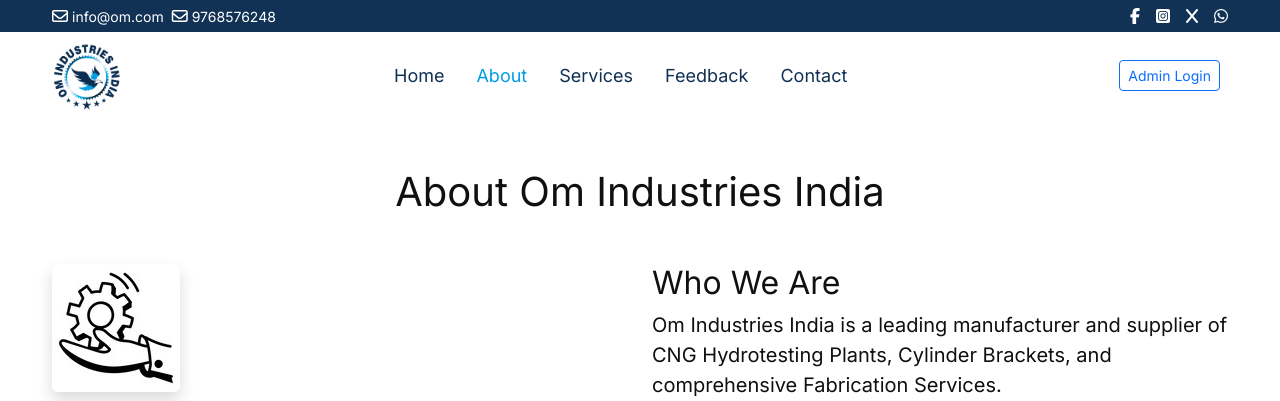
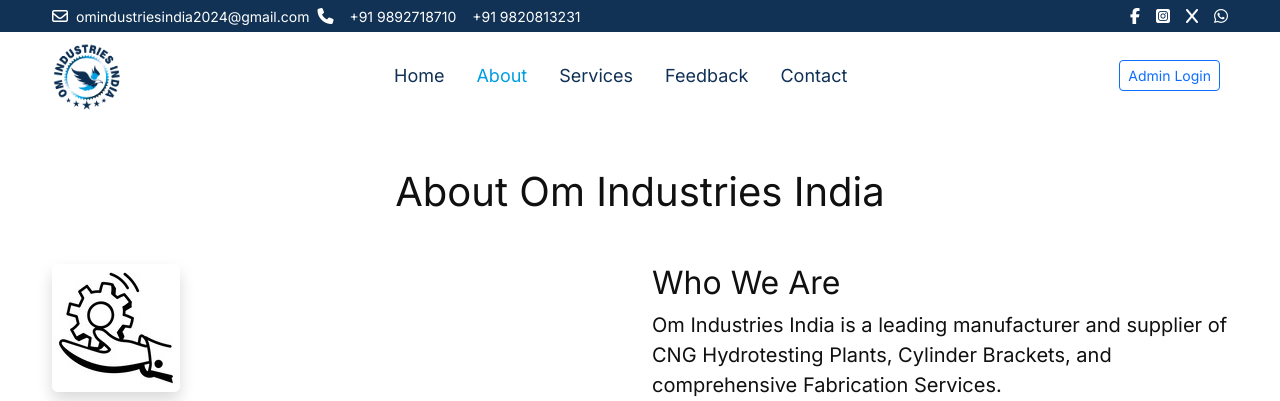
Before and after one commit to yadav-v/OmIndustriesIndia, a Flask app: page /about in a window 1280 px wide. Shown: the top 401 px of the page. Run offline with Flask 3, Linux system fonts and the light colour scheme; some libraries are stand-ins or nearby versions.

Commit message:
addedphoneno.

```diff
--- a/templates/public/components/header_public.html
+++ b/templates/public/components/header_public.html
@@ -4,13 +4,14 @@
   <div class="d-flex justify-content-between align-items-center">
     <div class="d-flex align-items-center gap-2">
 
-      <div class="d-flex gap-1 align-items-center text-white">
+      <div class="d-flex gap-2 align-items-center text-white">
         <i class="fa-regular fa-envelope"></i>
-        <a class="text-white font14 text-decoration-none" href="mailto:info@om.com">info@om.com</a>
+        <a class="text-white font14 text-decoration-none" href="mailto:omindustriesindia2024@gmail.com">omindustriesindia2024@gmail.com</a>
       </div>
-      <div class="d-flex gap-1 align-items-center text-white">
-        <i class="fa-regular fa-envelope"></i>
-        <a class="text-white font14 text-decoration-none" href="mailto:info@om.com">9768576248</a>
+      <div class="d-flex gap-3 align-items-center text-white">
+        <i class="fa-solid fa-phone"></i>
+        <a class="text-white font14 text-decoration-none" href="tel:+919892718710">+91 9892718710</a>
+        <a class="text-white font14 text-decoration-none" href="tel:+919820813231">+91 9820813231</a>
       </div>
 
     </div>
```
Also changed, not shown: static/image/cylinderdriver .jpeg (added).
